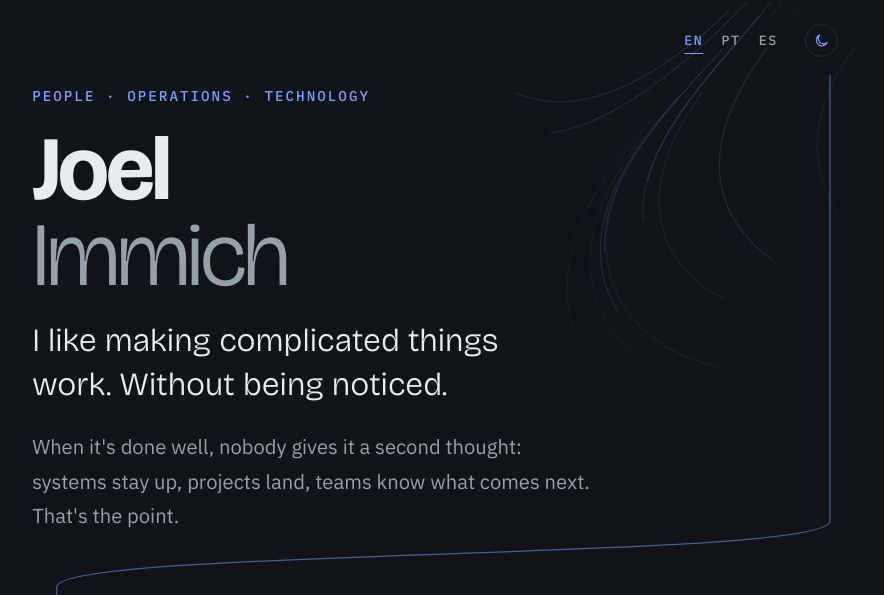
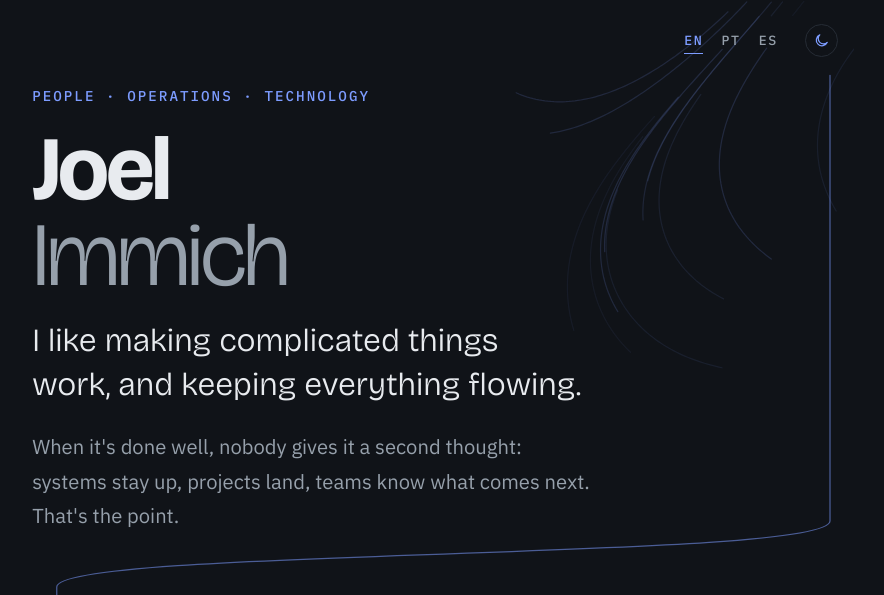
Before and after one commit to joelimmich/joelimmich.github.io, a plain HTML site: page index.html in a window 1280 px wide. Shown: the top 595 px of the page, without its empty margins (205-1089 px from the left). Drawn offline with nearby package versions, Linux system fonts and the light colour scheme.

Commit message:
New headline: keeping everything flowing
EN: I like making complicated things work, and keeping everything flowing.
PT and ES updated to match. Removes a preview-only meta tag.

Co-Authored-By: Claude Opus 5.5 <noreply@anthropic.com>
Claude-Session: https://claude.ai/code/session_011C6Lu6WniUYVnZA9Nh6sjF

```diff
--- a/index.html
+++ b/index.html
@@ -4,8 +4,7 @@
 <meta charset="utf-8">
 <meta name="viewport" content="width=device-width, initial-scale=1, viewport-fit=cover">
 <title>Joel Immich</title>
-<meta name="claude:viewport-fit-sides" content="cover">
-<meta name="description" content="Joel Immich. I like making complicated things work. Without being noticed.">
+<meta name="description" content="Joel Immich. I like making complicated things work, and keeping everything flowing.">
 <link rel="preconnect" href="https://fonts.googleapis.com">
 <link rel="preconnect" href="https://fonts.gstatic.com" crossorigin>
 <link rel="stylesheet" href="https://fonts.googleapis.com/css2?family=Bricolage+Grotesque:opsz,wght@12..96,300;12..96,700&family=IBM+Plex+Sans:wght@400;500&family=IBM+Plex+Mono:wght@400;500&display=swap">
@@ -100,7 +99,7 @@ h1 {
 h1 span { font-weight: 300; color: var(--muted); }
 .lede {
   font: 300 clamp(1.3rem, 3.4vw, 1.7rem)/1.35 var(--display);
-  max-width: 27ch; margin: clamp(1rem, 2.5vh, 1.75rem) 0 0; text-wrap: balance;
+  max-width: 40ch; margin: clamp(1rem, 2.5vh, 1.75rem) 0 0; text-wrap: balance;
 }
 .intro { color: var(--muted); max-width: 46ch; margin-top: 1.25rem; text-wrap: pretty; }
 
@@ -169,7 +168,7 @@ footer {
   <header class="hero">
     <p class="eyebrow" data-i18n="eyebrow">People · Operations · Technology</p>
     <h1>Joel<br><span>Immich</span></h1>
-    <p class="lede" data-i18n="lede">I like making complicated things work. Without being noticed.</p>
+    <p class="lede" data-i18n="lede">I like making complicated things work, and keeping everything flowing.</p>
     <p class="intro" data-i18n="intro">When it's done well, nobody gives it a second thought: systems stay up, projects land, teams know what comes next. That's the point.</p>
   </header>
 
@@ -202,30 +201,30 @@ footer {
 var I18N = {
   en: {
     eyebrow: 'People · Operations · Technology',
-    lede: 'I like making complicated things work. Without being noticed.',
+    lede: 'I like making complicated things work, and keeping everything flowing.',
     intro: 'When it\'s done well, nobody gives it a second thought: systems stay up, projects land, teams know what comes next. That\'s the point.',
     hello: 'Say hello.', email: 'E-mail', copy: 'Copy', copyWide: ' e-mail', copied: 'Copied', copyFailed: 'Copy failed',
     statusCopied: 'E-mail copied to clipboard', statusFailed: 'Could not copy. The e-mail is ',
     newTab: ' (opens in new tab)', toLight: 'Switch to light mode', toDark: 'Switch to dark mode',
-    description: 'Joel Immich. I like making complicated things work. Without being noticed.', htmlLang: 'en'
+    description: 'Joel Immich. I like making complicated things work, and keeping everything flowing.', htmlLang: 'en'
   },
   pt: {
     eyebrow: 'Pessoas · Operações · Tecnologia',
-    lede: 'Gosto de fazer coisas complicadas funcionarem. Discretamente.',
+    lede: 'Gosto de fazer coisas complicadas funcionarem e de manter tudo fluindo.',
     intro: 'Quando está bem feito, ninguém nem se dá conta: os sistemas seguem no ar, os projetos acontecem, as equipes sabem o próximo passo. E a ideia é justamente essa.',
     hello: 'Diga olá.', email: 'E-mail', copy: 'Copiar', copyWide: ' e-mail', copied: 'Copiado', copyFailed: 'Falha ao copiar',
     statusCopied: 'E-mail copiado para a área de transferência', statusFailed: 'Não foi possível copiar. O e-mail é ',
     newTab: ' (abre em uma nova aba)', toLight: 'Mudar para o modo claro', toDark: 'Mudar para o modo escuro',
-    description: 'Joel Immich. Gosto de fazer coisas complicadas funcionarem. Discretamente.', htmlLang: 'pt-BR'
+    description: 'Joel Immich. Gosto de fazer coisas complicadas funcionarem e de manter tudo fluindo.', htmlLang: 'pt-BR'
   },
   es: {
     eyebrow: 'Personas · Operaciones · Tecnología',
-    lede: 'Me gusta hacer que lo complicado funcione. Discretamente.',
+    lede: 'Me gusta hacer que lo complicado funcione y que todo fluya.',
     intro: 'Cuando está bien hecho, nadie le da más vueltas: los sistemas siguen en pie, los proyectos salen adelante, los equipos saben cuál es el siguiente paso. De eso se trata.',
     hello: 'Di hola.', email: 'E-mail', copy: 'Copiar', copyWide: ' e-mail', copied: 'Copiado', copyFailed: 'No se pudo copiar',
     statusCopied: 'E-mail copiado al portapapeles', statusFailed: 'No se pudo copiar. El e-mail es ',
     newTab: ' (se abre en una pestaña nueva)', toLight: 'Cambiar a modo claro', toDark: 'Cambiar a modo oscuro',
-    description: 'Joel Immich. Me gusta hacer que lo complicado funcione. Discretamente.', htmlLang: 'es'
+    description: 'Joel Immich. Me gusta hacer que lo complicado funcione y que todo fluya.', htmlLang: 'es'
   }
 };
 var lang = 'en';
```
